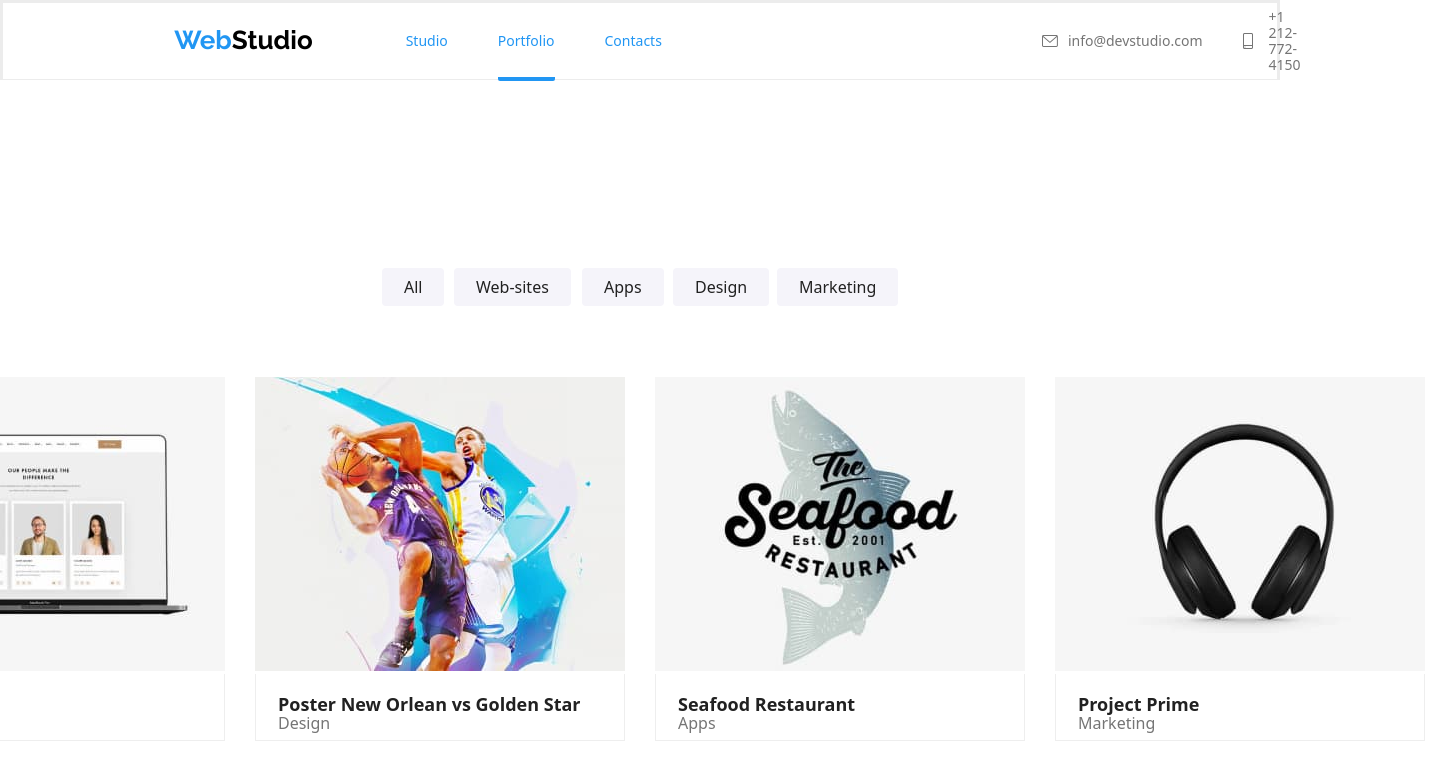
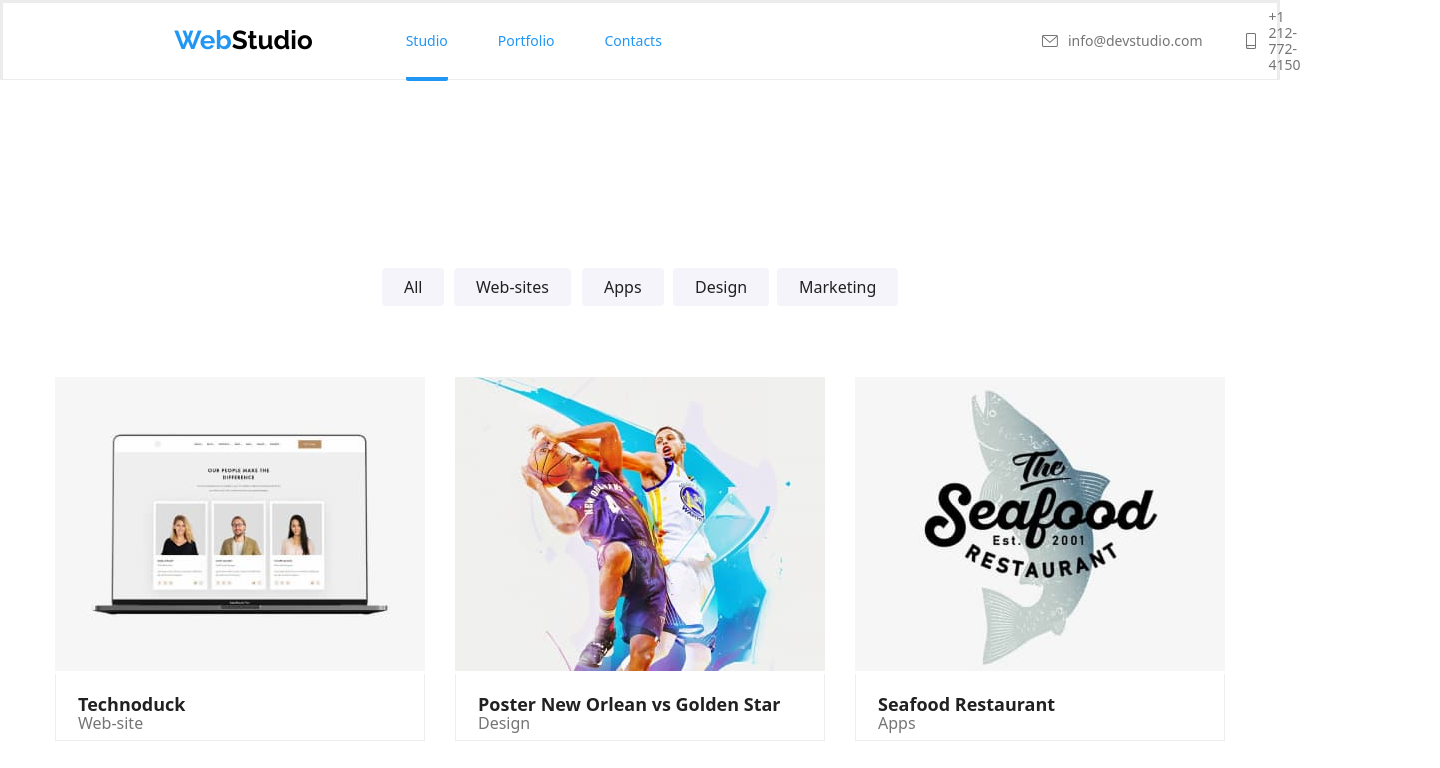
Before and after one commit to czke33/goit-markup-hw-04, a plain HTML site: page portfolio.html in a window 1280 px wide. Shown: the top 768 px of the page, 1440 px wide, since content can reach past the window. Drawn offline with nearby package versions, Linux system fonts and the light colour scheme.

Commit message:
add grid to image section

```diff
--- a/css/style.css
+++ b/css/style.css
@@ -987,13 +987,17 @@ image-section {
     display: flex;
     justify-content: center;
 }
+.grid-container{
+    display: grid;
+    grid-template-columns: auto auto auto;
+    flex-basis: calc((100%-90px) / 3);
+}
 
 .image-class {
     display: flex;
     list-style-type: none;
     flex-wrap: wrap;
     align-items: center;
-    width: 1600px;
     padding-top: 56px;
     justify-content: center;
     flex-basis: calc((100%-90px) / 3);
--- a/portfolio.html
+++ b/portfolio.html
@@ -1,17 +1,22 @@
 <!DOCTYPE html>
 <html lang="en">
-
   <head>
-    <meta charset="UTF-8">
-    <meta http-equiv="x-ua-compatible" content="IE=edge">
-    <meta name="veiwport" content="width=divice-width, inicial scale=1.0">
+    <meta charset="UTF-8" />
+    <meta http-equiv="x-ua-compatible" content="IE=edge" />
+    <meta name="veiwport" content="width=divice-width, inicial scale=1.0" />
 
     <title>WebStudio</title>
-    <link rel="preconnect" href="https://fonts.googleapis.com"/>
-    <link rel="preconnect" href="https://fonts.gstatic.com" crossorigin/>
-    <link href="https://fonts.googleapis.com/css2?family=Raleway:wght@700&family=Roboto:wght@400;500;700;900&display=swap" rel="stylesheet"/>
+    <link rel="preconnect" href="https://fonts.googleapis.com" />
+    <link rel="preconnect" href="https://fonts.gstatic.com" crossorigin />
+    <link
+      href="https://fonts.googleapis.com/css2?family=Raleway:wght@700&family=Roboto:wght@400;500;700;900&display=swap"
+      rel="stylesheet"
+    />
 
-    <link rel="stylesheet" href="https://cdnjs.cloudflare.com/ajax/libs/modern-normalize/1.0.0/modern-normalize.min.css" />
+    <link
+      rel="stylesheet"
+      href="https://cdnjs.cloudflare.com/ajax/libs/modern-normalize/1.0.0/modern-normalize.min.css"
+    />
     <link rel="stylesheet" href="./css/style.css" />
   </head>
 
@@ -22,39 +27,46 @@
           <div class="webstudio-container">
             <a class="link-class" href="./webstudio.html">
               <span class="text-blue">Web</span>
-                    <span class="text-white">Studio</span></a>
+              <span class="text-white">Studio</span>
+            </a>
           </div>
           <div class="navigation-container">
             <nav class="main-navigation">
               <ul class="list-class">
-                        <li><a href="./index.html" class="nav-link">Studio</a></li>
-                        <li><a href="./portfolio.html" class="nav-link current">Portfolio</a></li>
-                        <li><a href="./contacts.html" class="nav-link">Contacts</a></li>
+                <li>
+                  <a href="./index.html" class="nav-link current">Studio</a>
+                </li>
+                <li>
+                  <a href="./portfolio.html" class="nav-link">Portfolio</a>
+                </li>
+                <li>
+                  <a href="./contacts.html" class="nav-link">Contacts</a>
+                </li>
+              </ul>
+            </nav>
+          </div>
+          <div class="contact-container">
+            <ul class="contact">
+              <li>
+                <a class="mail-class" href="mailto:info@devstudio.com">
+                  <svg class="icon-nav">
+                    <use href="./images/icons.svg#icon-envelope"></use>
+                  </svg>
+                  <span class="mail"> info@devstudio.com</span>
+                </a>
+              </li>
+              <li>
+                <a class="tel-class" href="tel:+12127724150">
+                  <svg class="icon-nav">
+                    <use href="./images/icons.svg#icon-smartphone"></use>
+                  </svg>
+                  <span class="tel">+1 212-772-4150</span>
+                </a>
+              </li>
             </ul>
           </div>
-
-            <div class="contact-container">
-                <ul class="contact">
-                    <li><a class="mail-class" href="mailto:info@devstudio.com">
-                            <svg class="icon-nav">
-                                <use href="./images/icons.svg#icon-envelope" width="16px"></use>
-                            </svg>
-                            <span class="mail"> info@devstudio.com</span>
-
-                        </a></li>
-                    <li><a class="tel-class" href="tel:+12127724150">
-                            <svg class="icon-nav">
-                                <use href="./images/icons.svg#icon-smartphone" width="10px"></use>
-                            </svg>
-                            <span class="tel">+1 212-772-4150</span>
-
-                        </a></li>
-                </ul>
-            </div>
-            </nav>
         </div>
       </header>
-
 
       <main class="main-container-second">
         <!--button section-->
@@ -75,15 +87,20 @@
             <li>
               <button class="button five" type="button">Marketing</button>
             </li>
-
           </ul>
         </section>
         <!--images section-->
         <section class="image-section">
+          <div class="grid-container">
             <ul class="image-class">
               <li class="card">
                 <div class="hover-text">
-            <img src="./images/img1.jpg" alt="Technoduck" width="370" height="294" />
+                  <img
+                    src="./images/img1.jpg"
+                    alt="Technoduck"
+                    width="370"
+                    height="294"
+                  />
                 </div>
                 <div class="textcard">
                   <h3 class="image-text">Technoduck</h3>
@@ -92,7 +109,12 @@
               </li>
               <li class="card">
                 <div class="hover-text">
-            <img src="./images/img2.jpg" alt="Poster New Orlean" width="370" height="294" />
+                  <img
+                    src="./images/img2.jpg"
+                    alt="Poster New Orlean"
+                    width="370"
+                    height="294"
+                  />
                 </div>
                 <div class="textcard">
                   <h3 class="image-text">Poster New Orlean vs Golden Star</h3>
@@ -101,7 +123,12 @@
               </li>
               <li class="card">
                 <div class="hover-text">
-            <img src="./images/img3.jpg" alt="Seafood restaurant" width="370" height="294" />
+                  <img
+                    src="./images/img3.jpg"
+                    alt="Seafood restaurant"
+                    width="370"
+                    height="294"
+                  />
                 </div>
                 <div class="textcard">
                   <h3 class="image-text">Seafood Restaurant</h3>
@@ -110,7 +137,12 @@
               </li>
               <li class="card">
                 <div class="hover-text">
-            <img src="./images/img4.jpg" alt="Project prime" width="370" height="294" />
+                  <img
+                    src="./images/img4.jpg"
+                    alt="Project prime"
+                    width="370"
+                    height="294"
+                  />
                 </div>
                 <div class="textcard">
                   <h3 class="image-text">Project Prime</h3>
@@ -119,7 +151,12 @@
               </li>
               <li class="card">
                 <div class="hover-text">
-            <img src="./images/img5.jpg" alt="Project boxes" width="370" height="294" />
+                  <img
+                    src="./images/img5.jpg"
+                    alt="Project boxes"
+                    width="370"
+                    height="294"
+                  />
                 </div>
                 <div class="textcard">
                   <h3 class="image-text">Project Boxes</h3>
@@ -128,7 +165,12 @@
               </li>
               <li class="card">
                 <div class="hover-text">
-            <img src="./images/img6.jpg" alt="Inspiration has no borders" width="370" height="294" />
+                  <img
+                    src="./images/img6.jpg"
+                    alt="Inspiration has no borders"
+                    width="370"
+                    height="294"
+                  />
                 </div>
                 <div class="textcard">
                   <h3 class="image-text">Inspiration has no Borders</h3>
@@ -137,7 +179,12 @@
               </li>
               <li class="card">
                 <div class="hover-text">
-            <img src="./images/img7.jpg" alt="Limited edition" width="370" height="294" />
+                  <img
+                    src="./images/img7.jpg"
+                    alt="Limited edition"
+                    width="370"
+                    height="294"
+                  />
                 </div>
                 <div class="textcard">
                   <h3 class="image-text">Limited Edition</h3>
@@ -146,7 +193,12 @@
               </li>
               <li class="card">
                 <div class="hover-text">
-            <img src="./images/img8.jpg" alt="Project lab" width="370" height="294" />
+                  <img
+                    src="./images/img8.jpg"
+                    alt="Project lab"
+                    width="370"
+                    height="294"
+                  />
                 </div>
                 <div class="textcard">
                   <h3 class="image-text">Project LAB</h3>
@@ -155,7 +207,12 @@
               </li>
               <li class="card">
                 <div class="hover-text">
-            <img src="./images/img9.jpg" alt="Growing business" width="370" height="294" />
+                  <img
+                    src="./images/img9.jpg"
+                    alt="Growing business"
+                    width="370"
+                    height="294"
+                  />
                 </div>
                 <div class="textcard">
                   <h3 class="image-text">Growing Business</h3>
@@ -163,6 +220,7 @@
                 </div>
               </li>
             </ul>
+          </div>
         </section>
       </main>
 
@@ -175,12 +233,9 @@
               <span class="white-text">Studio</span>
             </div>
             <address class="footer-address">
-                    <div class="foot-address">695 Park Ave, NY 10065, USA
-                    </div>
-                    <p class="mail-text">
-                        info@devstudio.com</p>
+              <div class="foot-address">695 Park Ave, NY 10065, USA</div>
+              <p class="mail-text">info@devstudio.com</p>
               <p class="tel-text">+1 212-772-4150</p>
-
             </address>
           </section>
           <section class="footer-social-section">
@@ -191,37 +246,31 @@
               <div class="f-social-ellipse">
                 <a class="f-social-icon" href="">
                   <svg class="f-icon">
-                            <use xlink:href="./images/icons.svg#icon-instagram">
-                            </use>
+                    <use xlink:href="./images/icons.svg#icon-instagram"></use>
                   </svg>
                 </a>
               </div>
               <div class="f-social-ellipse">
                 <a class="f-social-icon" href="">
                   <svg class="f-icon">
-                            <use xlink:href="./images/icons.svg#icon-twitter">
-                            </use>
+                    <use xlink:href="./images/icons.svg#icon-twitter"></use>
                   </svg>
                 </a>
               </div>
               <div class="f-social-ellipse">
                 <a class="f-social-icon" href="">
                   <svg class="f-icon">
-                        <use xlink:href="./images/icons.svg#icon-facebook-1">
-                        </use>
+                    <use xlink:href="./images/icons.svg#icon-facebook-1"></use>
                   </svg>
                 </a>
               </div>
               <div class="f-social-ellipse">
                 <a class="f-social-icon" href="">
                   <svg class="f-icon">
-                            <use xlink:href="./images/icons.svg#icon-linkedin">
-
-                            </use>
+                    <use xlink:href="./images/icons.svg#icon-linkedin"></use>
                   </svg>
                 </a>
               </div>
-                </li>
             </div>
           </section>
         </div>
```
Lines whose indentation alone changed are shown as unchanged.
